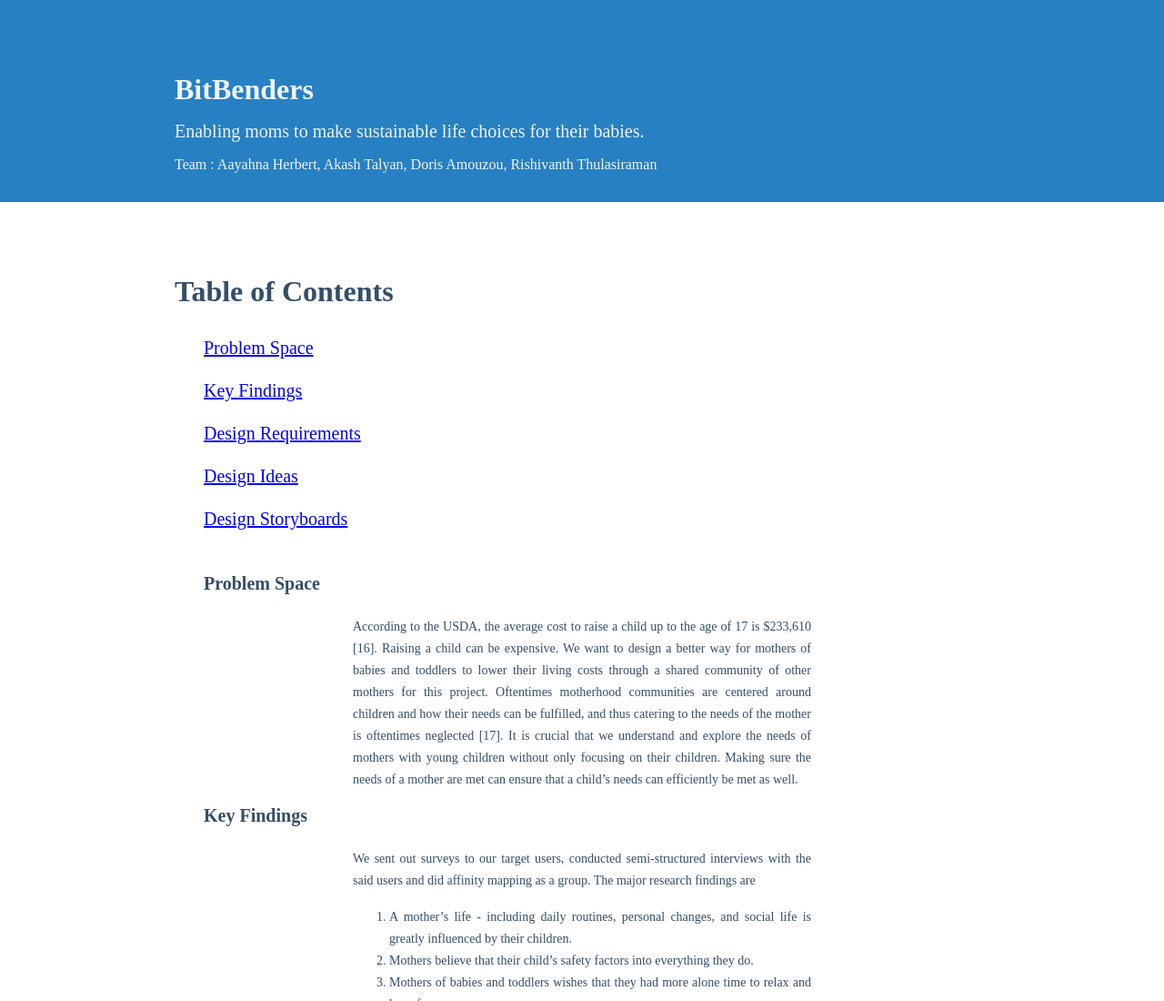
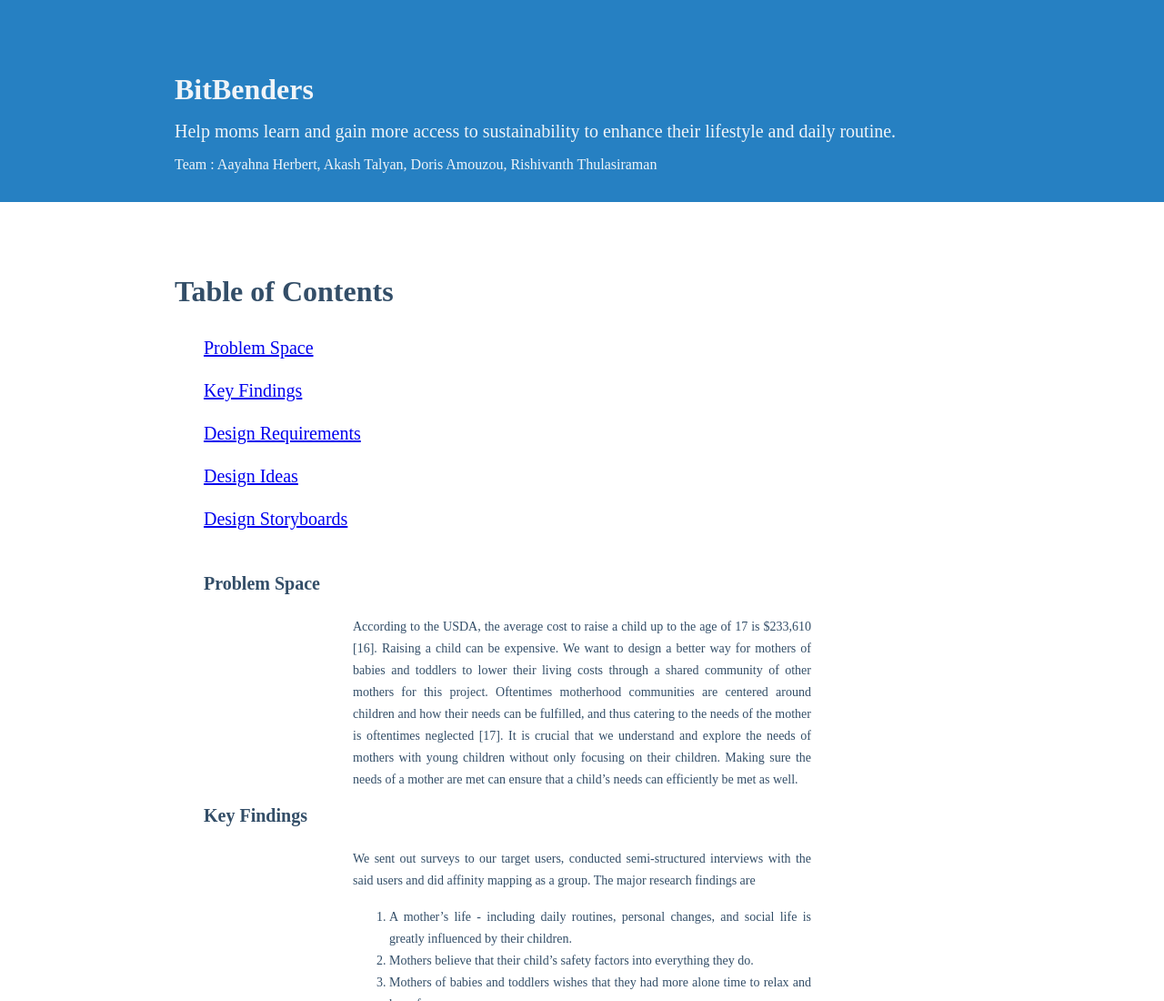
Before and after one commit to bitbenders/bitbenders.github.io, a plain HTML site: page index.html in a window 1280 px wide. Shown: the top 1100 px of the page at 91% size. Drawn offline with Linux system fonts and the light colour scheme; a web font is replaced by a local one.

Commit message:
Update index.html

```diff
--- a/index.html
+++ b/index.html
@@ -10,7 +10,7 @@
 <body>
     <div class="main-header">
         <h1 class="main-header-title">BitBenders</h1>
-        <p class="main-header-subtitle">Enabling moms to make sustainable life choices for their babies.</p>
+        <p class="main-header-subtitle">Help moms learn and gain more access to sustainability to enhance their lifestyle and daily routine.</p>
         <p class="main-header-body">Team : Aayahna Herbert, Akash Talyan, Doris Amouzou, Rishivanth Thulasiraman</p>
     </div>
     <div class="toc">
```
